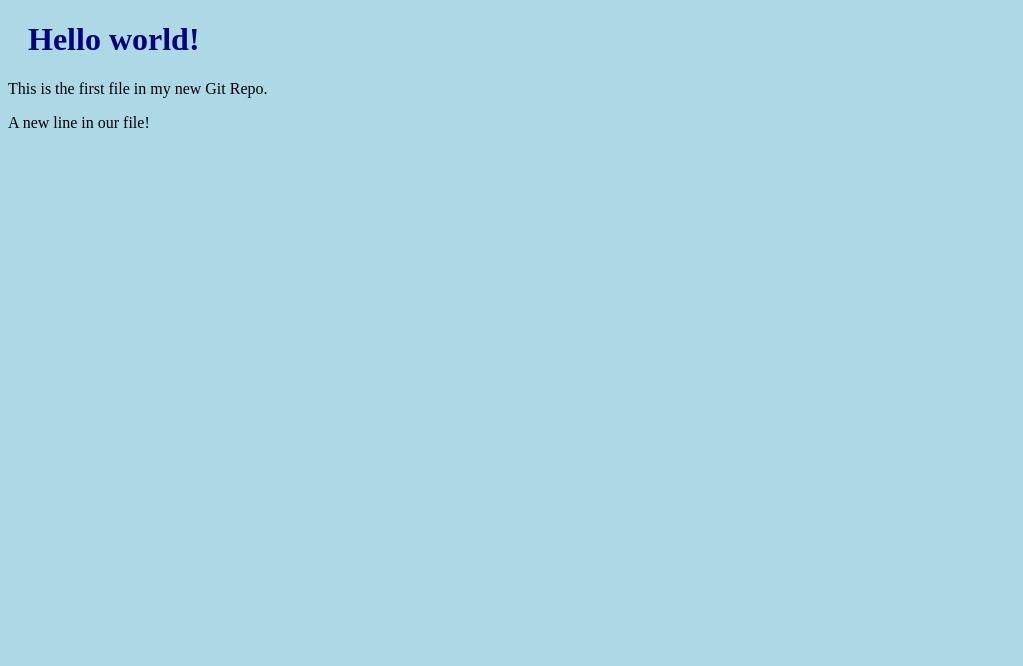
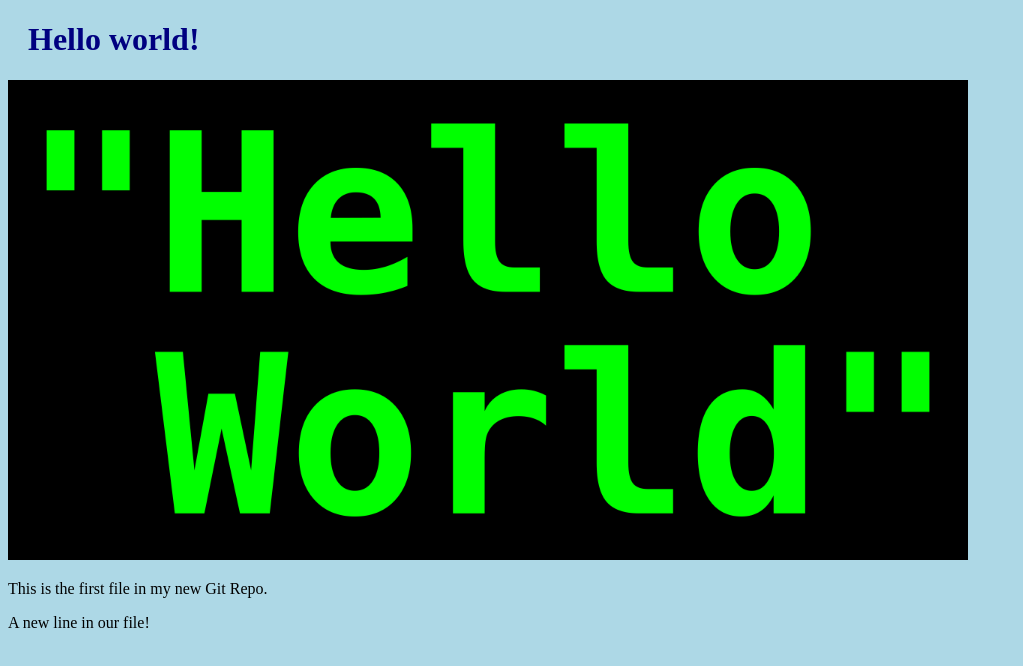
Before and after one commit to momonja45/hello-world, a plain HTML site: page index.html in a window 1280 px wide. Shown: the whole page, without its empty margins (0-1023 px from the left). Drawn offline with Linux system fonts and the light colour scheme.

Commit message:
Added image to Hello World

```diff
--- a/index.html
+++ b/index.html
@@ -7,6 +7,8 @@
 <body>
 
 <h1>Hello world!</h1>
+<div><img src="img_hello_world.png" alt="Hello World from Space"
+    style="width:100%;max-width:960px"></div>
 <p>This is the first file in my new Git Repo.</p>
 <p>A new line in our file!</p>
 
```
Also changed, not shown: img_hello_world.png (added).
